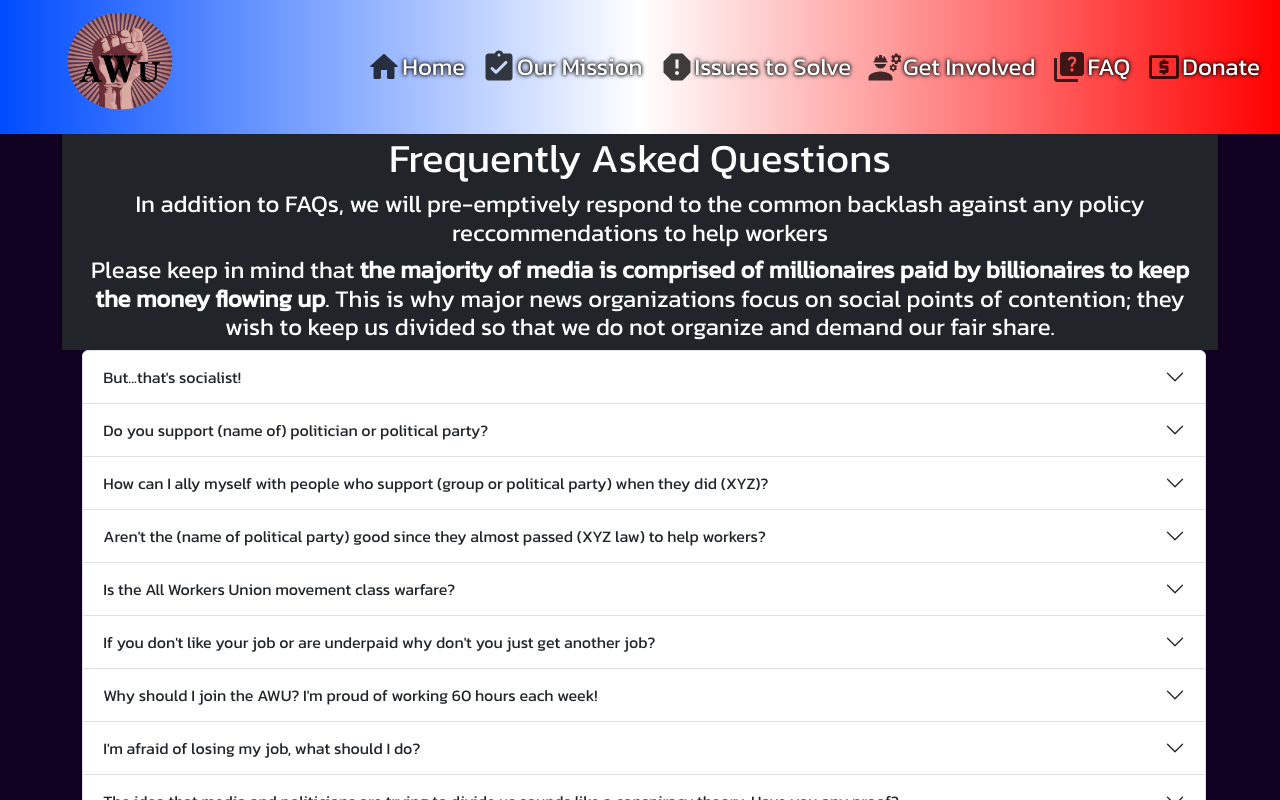
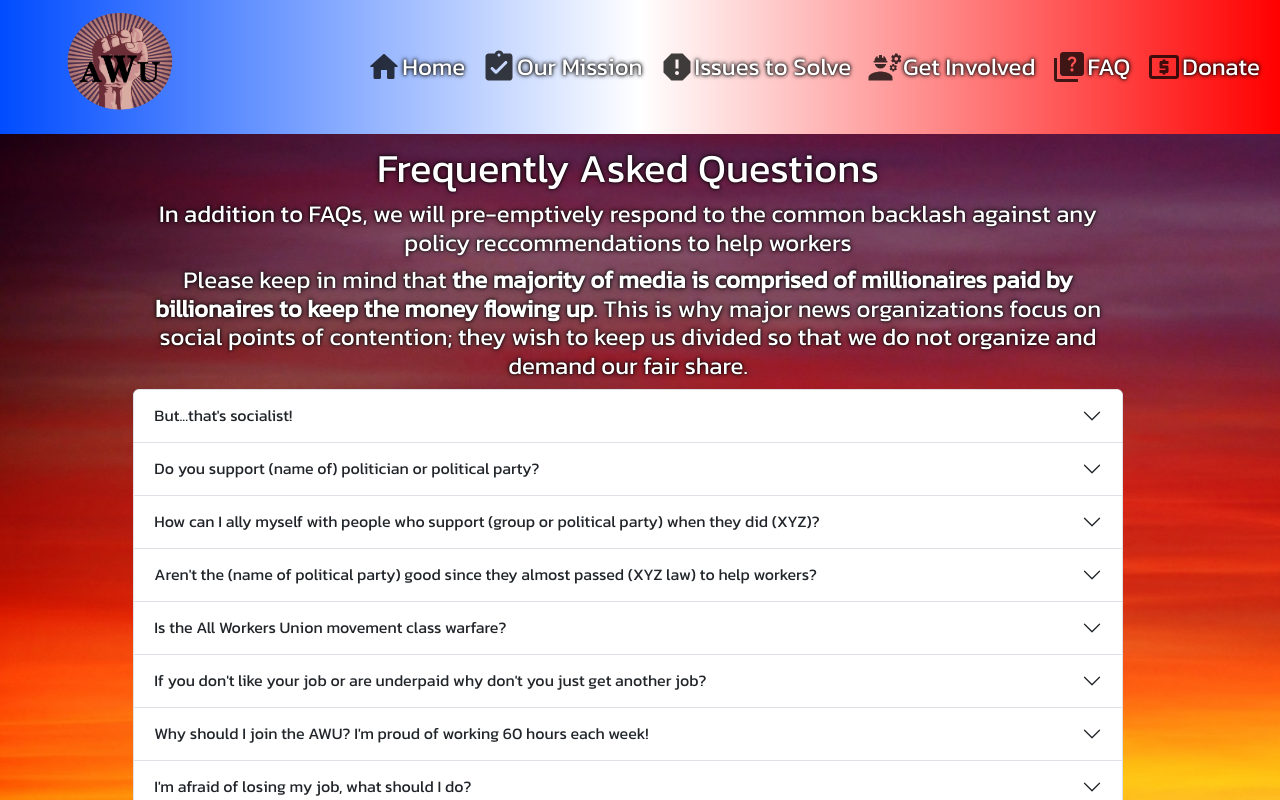
Before and after one commit to mpollachek/sideProjectFrontend, a React (Create React App) app: page /faq in a window 1280 px wide. Shown: the top 800 px of the page. Built offline with nearby package versions, Linux system fonts and the light colour scheme.

Commit message:
faq font and bg

```diff
--- a/src/pages/Faq.css
+++ b/src/pages/Faq.css
@@ -13,3 +13,13 @@
     max-width: 50%;
   }
 }
+
+.bgfaqdark {
+  /* outline: 3px solid black; */
+  font-size: 1.1em;
+  background-size: cover;
+  padding-top: 10px;
+  padding-bottom: 10px;
+  padding-left: 20px;
+  padding-right: 20px;
+}
--- a/src/pages/Faq.js
+++ b/src/pages/Faq.js
@@ -22,12 +22,19 @@ import {
 } from "reactstrap";
 import socialism from "../assets/socialism_definition_merriam-webster.png";
 import "./Faq.css";
+import sunset1 from '../assets/sunset1.jpg';
 
 const Faq = () => {
   return (
     <Container className="full-width">
-      <Row className="text-bg-dark lrmargin">
-        <Col>
+      <Row
+        className='bgfaqdark'
+        style={{backgroundImage: `url(${sunset1})`, backgroundSize: "cover"}}
+      >
+      <Row>
+        <Col className="offset-md-1 col-md-10"
+        style={{textShadow: '0 0 2px rgb(0, 0, 0), 0 0 5px rgb(0, 0, 0)'}}
+        >
           <h1 className="text-center">Frequently Asked Questions</h1>
           <h4 className="text-center">
             In addition to FAQs, we will pre-emptively respond to the common
@@ -47,8 +54,8 @@ const Faq = () => {
         </Col>
       </Row>
 
-      <Row className="lrmargin">
-        <Col className="solutions justify-content-end ms-2">
+      <Row>
+        <Col className="justify-content-end offset-md-1 col-md-10">
           <UncontrolledAccordion style={{ whiteSpace: "pre-wrap" }}>
             <AccordionItem>
               <AccordionHeader targetId="1">
@@ -284,6 +291,7 @@ const Faq = () => {
           </UncontrolledAccordion>
         </Col>
       </Row>
+      </Row>
     </Container>
   );
 };
--- a/src/pages/HomePage.js
+++ b/src/pages/HomePage.js
@@ -70,7 +70,9 @@ const HomePage = () => {
   return(
 
     <Container className="full-width" style={{color: 'black', overflowX: 'hidden' }} >
-      <Row className='rwb-bg'>
+      <Row className='rwb-bg'
+      style={{textShadow: '0 0 2px rgb(255, 255, 255), 0 0 5px rgb(255, 255, 255)'}}
+      >
       <Row className='py-4'>
       <motion.div
       variants={pullTowards}
@@ -164,7 +166,9 @@ const HomePage = () => {
       initial="init"
       viewport={{ once: true }}
       >
-      <Row className='banner2 text-center mt-4'>
+      <Row className='banner2 text-center mt-4'
+      style={{textShadow: '0 0 2px rgb(255, 255, 255), 0 0 5px rgb(255, 255, 255)'}}
+      >
         <h1>Our Solutions</h1>
       </Row>
       </motion.div>
```
